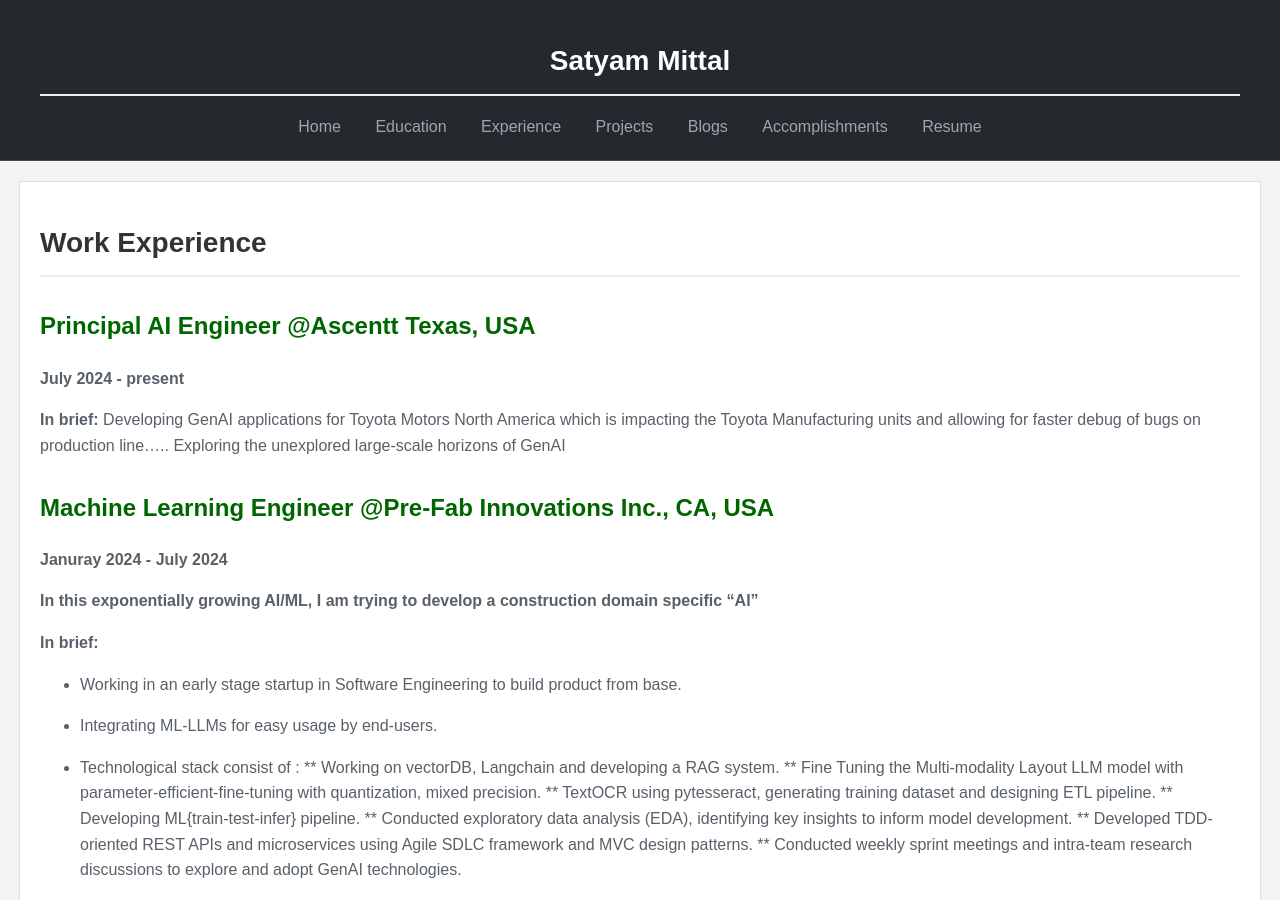
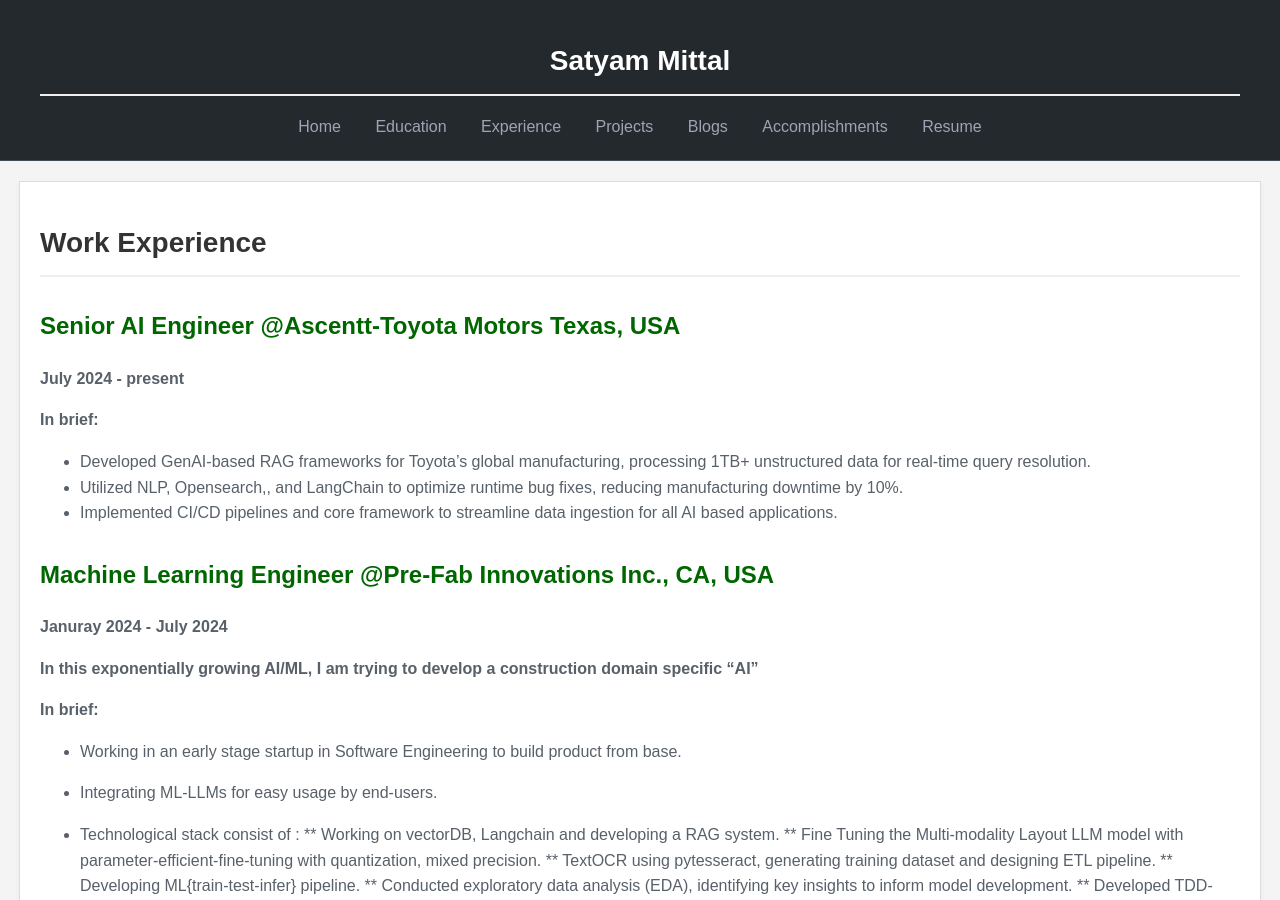
Before and after one commit to 05satyam/05satyam.github.io, a Jekyll site: the page built from experience.md, in a window 1280 px wide and 900 px high. Built offline with Jekyll 4.4.1, drawn with Linux system fonts in a browser that asks for light colours.

Commit message:
Update experience.md

```diff
--- a/experience.md
+++ b/experience.md
@@ -5,12 +5,14 @@ title: Work Experience
 
 # Work Experience
 
-## Principal AI Engineer @Ascentt Texas, USA
+## Senior AI Engineer @Ascentt-Toyota Motors Texas, USA
 **July 2024 - present**
 
 **In brief:**
-Developing GenAI applications for Toyota Motors North America which is impacting the Toyota Manufacturing units and allowing for faster debug of bugs on production line.....
-Exploring the unexplored large-scale horizons of GenAI
+ - Developed GenAI-based RAG frameworks for Toyota's global manufacturing, processing 1TB+ unstructured data for
+real-time query resolution.
+ - Utilized NLP, Opensearch,, and LangChain to optimize runtime bug fixes, reducing manufacturing downtime by 10%.
+ - Implemented CI/CD pipelines and core framework to streamline data ingestion for all AI based applications.
 
 ## Machine Learning Engineer @Pre-Fab Innovations Inc., CA, USA
 **Januray 2024 - July 2024**
```
